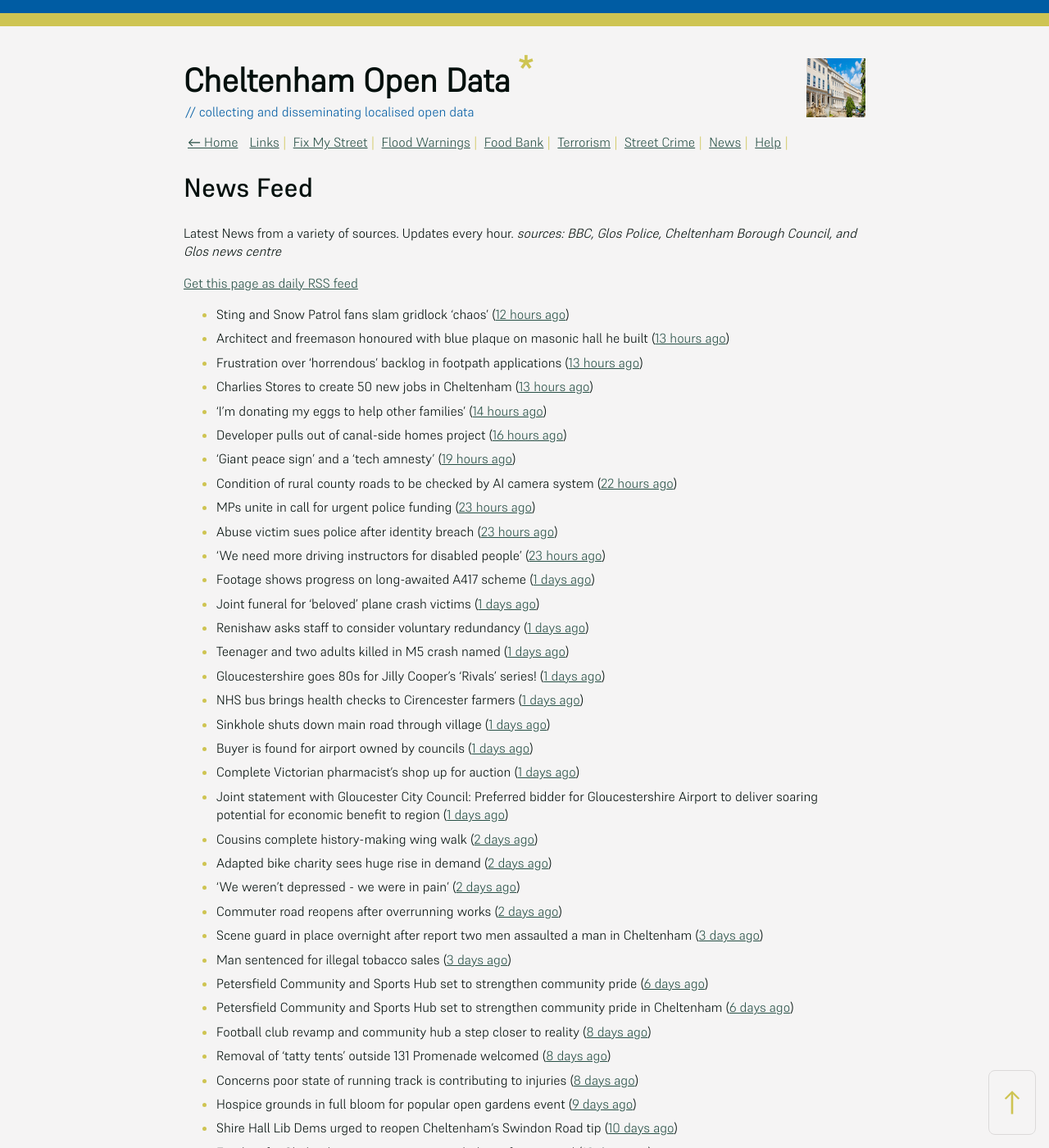
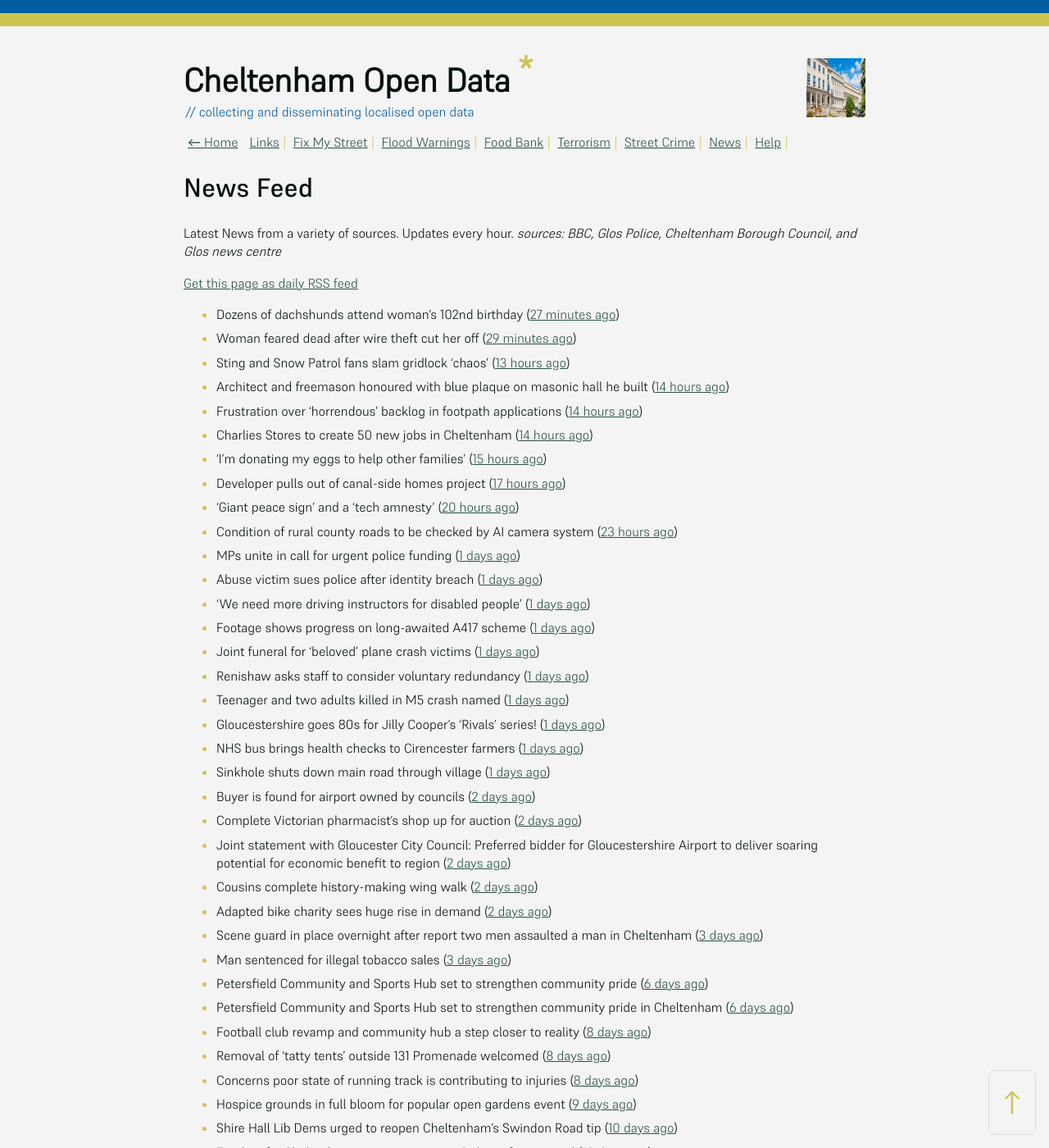
Before and after one commit to mat-0/cheltenham-open-data, a Jekyll site: the page built from _pages/news.md, in a window 1280 px wide and 1400 px high. Shown: the whole window at 82% size. Built offline with Jekyll 4.4.1, drawn with Linux system fonts in a browser that asks for light colours.

Commit message:
Updated 2025-06-20 05:57:45

```diff
--- a/_pages/news.md
+++ b/_pages/news.md
@@ -12,17 +12,19 @@ _sources: BBC, Glos Police, Cheltenham Borough Council, and Glos news centre_
 [Get this page as daily RSS feed](/daily.rss)
 
 <!-- news_marker starts -->
-- Sting and Snow Patrol fans slam gridlock 'chaos' ([12 hours ago](https://www.bbc.com/news/articles/cwygv0pqy74o))
-- Architect and freemason honoured with blue plaque on masonic hall he built ([13 hours ago](https://gloucesternewscentre.co.uk/architect-and-freemason-honoured-with-blue-plaque-on-masonic-hall-he-built/))
-- Frustration over ‘horrendous’ backlog in footpath applications ([13 hours ago](https://gloucesternewscentre.co.uk/frustration-over-horrendous-backlog-in-footpath-applications/))
-- Charlies Stores to create 50 new jobs in Cheltenham ([13 hours ago](https://gloucesternewscentre.co.uk/charlies-stores-to-create-50-new-jobs-in-cheltenham/))
-- 'I'm donating my eggs to help other families' ([14 hours ago](https://www.bbc.com/news/articles/c5y614jm758o))
-- Developer pulls out of canal-side homes project ([16 hours ago](https://www.bbc.com/news/articles/cwyxe24xr1jo))
-- 'Giant peace sign' and a 'tech amnesty' ([19 hours ago](https://www.bbc.com/news/articles/cglzk58j8jxo))
-- Condition of rural county roads to be checked by AI camera system ([22 hours ago](https://gloucesternewscentre.co.uk/condition-of-rural-county-roads-to-be-checked-by-ai-camera-system/))
-- MPs unite in call for urgent police funding ([23 hours ago](https://www.bbc.com/news/articles/cev0jk0v88do))
-- Abuse victim sues police after identity breach ([23 hours ago](https://www.bbc.com/news/articles/cdxk0x09k7qo))
-- 'We need more driving instructors for disabled people' ([23 hours ago](https://www.bbc.com/news/articles/cx27142pgn4o))
+- Dozens of dachshunds attend woman's 102nd birthday ([27 minutes ago](https://www.bbc.com/news/videos/c307l54nlrmo))
+- Woman feared dead after wire theft cut her off ([29 minutes ago](https://www.bbc.com/news/articles/cp3k96521neo))
+- Sting and Snow Patrol fans slam gridlock 'chaos' ([13 hours ago](https://www.bbc.com/news/articles/cwygv0pqy74o))
+- Architect and freemason honoured with blue plaque on masonic hall he built ([14 hours ago](https://gloucesternewscentre.co.uk/architect-and-freemason-honoured-with-blue-plaque-on-masonic-hall-he-built/))
+- Frustration over ‘horrendous’ backlog in footpath applications ([14 hours ago](https://gloucesternewscentre.co.uk/frustration-over-horrendous-backlog-in-footpath-applications/))
+- Charlies Stores to create 50 new jobs in Cheltenham ([14 hours ago](https://gloucesternewscentre.co.uk/charlies-stores-to-create-50-new-jobs-in-cheltenham/))
+- 'I'm donating my eggs to help other families' ([15 hours ago](https://www.bbc.com/news/articles/c5y614jm758o))
+- Developer pulls out of canal-side homes project ([17 hours ago](https://www.bbc.com/news/articles/cwyxe24xr1jo))
+- 'Giant peace sign' and a 'tech amnesty' ([20 hours ago](https://www.bbc.com/news/articles/cglzk58j8jxo))
+- Condition of rural county roads to be checked by AI camera system ([23 hours ago](https://gloucesternewscentre.co.uk/condition-of-rural-county-roads-to-be-checked-by-ai-camera-system/))
+- MPs unite in call for urgent police funding ([1 days ago](https://www.bbc.com/news/articles/cev0jk0v88do))
+- Abuse victim sues police after identity breach ([1 days ago](https://www.bbc.com/news/articles/cdxk0x09k7qo))
+- 'We need more driving instructors for disabled people' ([1 days ago](https://www.bbc.com/news/articles/cx27142pgn4o))
 - Footage shows progress on long-awaited A417 scheme ([1 days ago](https://www.bbc.com/news/articles/c628rjve01lo))
 - Joint funeral for 'beloved' plane crash victims ([1 days ago](https://www.bbc.com/news/articles/c4g8re3v64zo))
 - Renishaw asks staff to consider voluntary redundancy ([1 days ago](https://www.bbc.com/news/articles/cwykllmg8pvo))
@@ -30,13 +32,11 @@ _sources: BBC, Glos Police, Cheltenham Borough Council, and Glos news centre_
 - Gloucestershire goes 80s for Jilly Cooper’s ‘Rivals’ series! ([1 days ago](https://www.bbc.co.uk/sounds/play/p0ljxnh1))
 - NHS bus brings health checks to Cirencester farmers ([1 days ago](https://www.bbc.co.uk/sounds/play/p0ljxmv9))
 - Sinkhole shuts down main road through village ([1 days ago](https://www.bbc.com/news/articles/c4gk5d89n8zo))
-- Buyer is found for airport owned by councils ([1 days ago](https://www.bbc.com/news/articles/c70xjdr4veyo))
-- Complete Victorian pharmacist's shop up for auction ([1 days ago](https://www.bbc.com/news/articles/cly36y5qwz3o))
-- Joint statement with Gloucester City Council: Preferred bidder for Gloucestershire Airport to deliver soaring potential for economic benefit to region ([1 days ago](https://www.cheltenham.gov.uk/news/article/3021/joint_statement_with_gloucester_city_council_preferred_bidder_for_gloucestershire_airport_to_deliver_soaring_potential_for_economic_benefit_to_region))
+- Buyer is found for airport owned by councils ([2 days ago](https://www.bbc.com/news/articles/c70xjdr4veyo))
+- Complete Victorian pharmacist's shop up for auction ([2 days ago](https://www.bbc.com/news/articles/cly36y5qwz3o))
+- Joint statement with Gloucester City Council: Preferred bidder for Gloucestershire Airport to deliver soaring potential for economic benefit to region ([2 days ago](https://www.cheltenham.gov.uk/news/article/3021/joint_statement_with_gloucester_city_council_preferred_bidder_for_gloucestershire_airport_to_deliver_soaring_potential_for_economic_benefit_to_region))
 - Cousins complete history-making wing walk ([2 days ago](https://www.bbc.com/news/articles/czxw6npq667o))
 - Adapted bike charity sees huge rise in demand ([2 days ago](https://www.bbc.co.uk/sounds/play/p0ljrsvr))
-- 'We weren't depressed - we were in pain' ([2 days ago](https://www.bbc.com/news/articles/cvgv27g4wjno))
-- Commuter road reopens after overrunning works ([2 days ago](https://www.bbc.com/news/articles/c78n5zl514lo))
 - Scene guard in place overnight after report two men assaulted a man in Cheltenham ([3 days ago](https://gloucesternewscentre.co.uk/scene-guard-in-place-overnight-after-report-two-men-assaulted-a-man-in-cheltenham/))
 - Man sentenced for illegal tobacco sales ([3 days ago](https://gloucesternewscentre.co.uk/man-sentenced-for-illegal-tobacco-sales/))
 - Petersfield Community and Sports Hub set to strengthen community pride ([6 days ago](https://gloucesternewscentre.co.uk/petersfield-community-and-sports-hub-set-to-strengthen-community-pride/))
```
Also changed, not shown: _data/flood.json (+4 -4 lines), index.md (+4 -4 lines).
